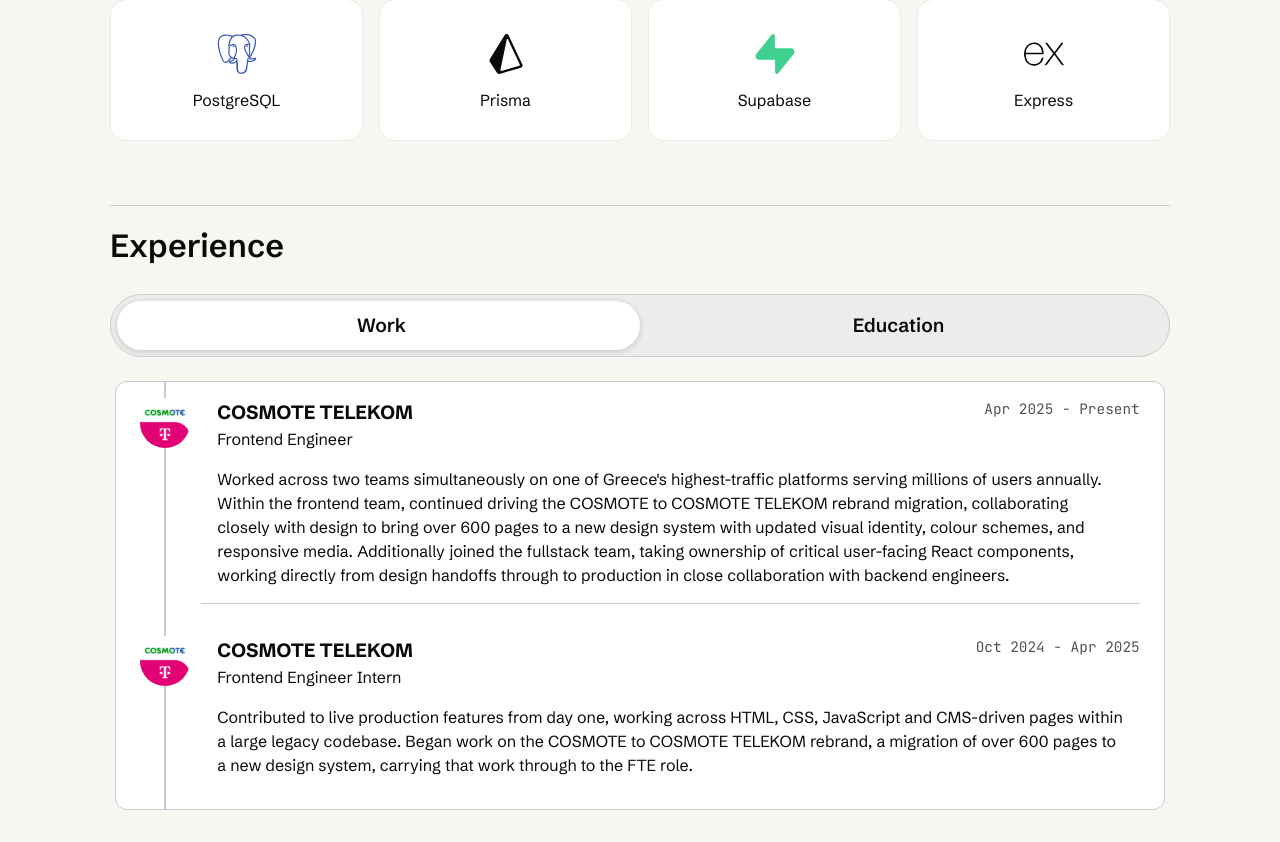
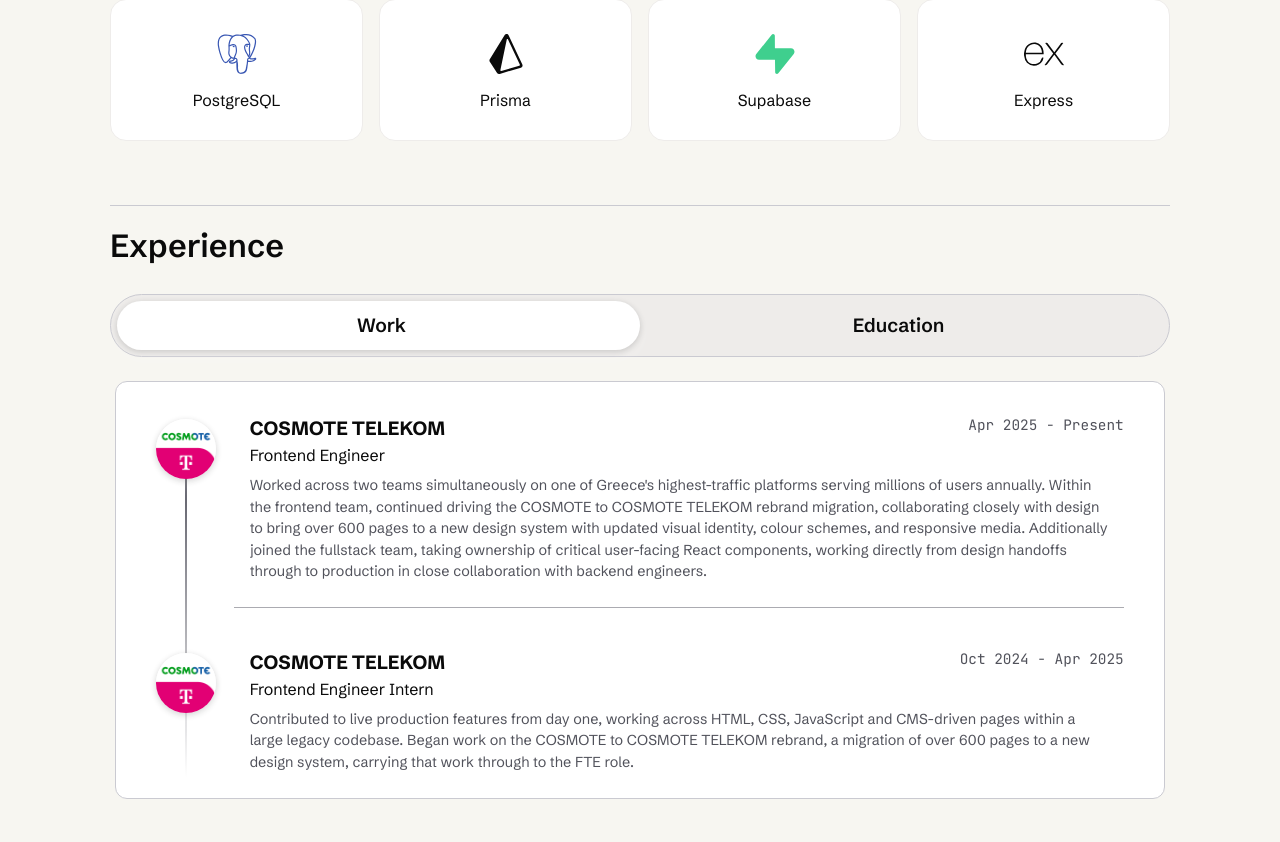
Before and after one commit to KarampelasDS/Portfolio, a Next.js app: page / in a window 1280 px wide. Shown: the part 832-1674 px from the top of the page. Built offline with nearby package versions, Linux system fonts and the light colour scheme.

Commit message:
Minor styling adjustments for the experience section

```diff
--- a/app/globals.css
+++ b/app/globals.css
@@ -11,7 +11,9 @@
   --accent-hover: #8769ca;
   --text-muted: #51525b;
   --border: #cacad1;
+  --border-bright: #ababb1;
   --secondaryBackground: #fff;
+  --trail: #565661;
 }
 
 [data-theme="dark"] {
@@ -25,7 +27,9 @@
   --accent-hover: #9078c4;
   --text-muted: #a4a4ab;
   --border: #232324;
+  --border-bright: #2e2e30;
   --secondaryBackground: #191a1f;
+  --trail: #f1f1f4;
 }
 
 body {
--- a/components/ExperienceSection/ExperienceItem/ExperienceItem.module.css
+++ b/components/ExperienceSection/ExperienceItem/ExperienceItem.module.css
@@ -3,23 +3,29 @@
   flex-direction: column;
   max-width: 1060px;
   width: 100%;
-  padding: 1rem;
+  padding: 1.5rem 1rem 1rem 0.5rem;
 }
 
 .experienceItemHeader {
   display: flex;
   width: 100%;
+  gap: 1rem;
 }
 
 .experienceItemMain {
   display: flex;
   flex-direction: column;
   width: 100%;
-  margin: 0rem 0.5rem;
 }
 
-.experienceItemContainer:not(:last-child) .experienceItemMain {
-  border-bottom: 1px solid var(--border);
+.experienceItemContainer.work:not(:last-child) .experienceItemMain {
+  border-bottom: 1px solid var(--border-bright);
+  padding-bottom: 1rem;
+}
+
+.experienceItemContainer.education:not(:last-child) {
+  border-bottom: 1px solid var(--border-bright);
+  padding-bottom: 1rem;
 }
 
 .experienceItemInfo {
@@ -46,14 +52,21 @@
 }
 
 .experienceItemImage img {
-  width: 50px;
-  height: 50px;
+  width: 60px;
+  height: 60px;
   border-radius: 100%;
   margin: 0rem 0.5rem;
   position: relative;
   z-index: 1;
+  margin-top: 5px;
+  box-shadow:
+    0 8px 18px
+      color-mix(in srgb, var(--headerBackgroundActive) 25%, transparent),
+    0 2px 6px rgb(0 0 0 / 0.2);
 }
 
 .experienceItemDescription {
-  margin: 1rem 1rem;
+  margin: 0.5rem 1rem;
+  color: var(--text-muted);
+  font-size: 0.9rem;
 }
--- a/components/ExperienceSection/ExperienceItem/ExperienceItem.tsx
+++ b/components/ExperienceSection/ExperienceItem/ExperienceItem.tsx
@@ -8,6 +8,7 @@
   description: string;
   startDate: string;
   endDate?: string;
+  variant?: "work" | "education";
 };
 
 export default function ExperienceItem({
@@ -17,9 +18,14 @@
   description,
   startDate,
   endDate,
+  variant = "work",
 }: ExperienceItemProps) {
   return (
-    <div className={styles.experienceItemContainer}>
+    <div
+      className={`${styles.experienceItemContainer} ${
+        variant === "work" ? styles.work : styles.education
+      }`}
+    >
       <div className={styles.experienceItemHeader}>
         <div className={styles.experienceItemImage}>
           <Image
--- a/components/ExperienceSection/ExperienceSection.module.css
+++ b/components/ExperienceSection/ExperienceSection.module.css
@@ -71,16 +71,7 @@
   border: 1px solid var(--border);
   border-radius: 12px;
   place-self: center;
-}
-
-.experienceWork::before {
-  content: "";
-  position: absolute;
-  top: 0;
-  bottom: 0;
-  left: calc(1rem + 0.5rem + 24px);
-  width: 2px;
-  background-color: var(--border);
+  padding: 0.5rem 1.5rem 0rem 1.5rem;
 }
 
 .experienceEducation {
@@ -90,4 +81,21 @@
   background-color: var(--headerBackgroundActive);
   border: 1px solid var(--border);
   border-radius: 12px;
+  padding: 0.5rem 1.5rem 0rem 1.5rem;
+  display: flex;
+  flex-direction: column;
 }
+
+.experienceWork::before {
+  content: "";
+  position: absolute;
+  top: 0;
+  bottom: 0;
+  left: calc(1rem + 1.5rem + 29px);
+  width: 2px;
+  background: linear-gradient(
+    transparent 10%,
+    var(--trail) 20%,
+    transparent 95%
+  );
+}
--- a/components/ExperienceSection/ExperienceSection.tsx
+++ b/components/ExperienceSection/ExperienceSection.tsx
@@ -105,6 +105,7 @@
               endDate={item?.endDate}
               description={item.description}
               image={item.image}
+              variant="work"
             />
           ))}
         </div>
@@ -120,6 +121,7 @@
               endDate={item?.endDate}
               description={item.description}
               image={item.image}
+              variant="education"
             />
           ))}
         </div>
```
